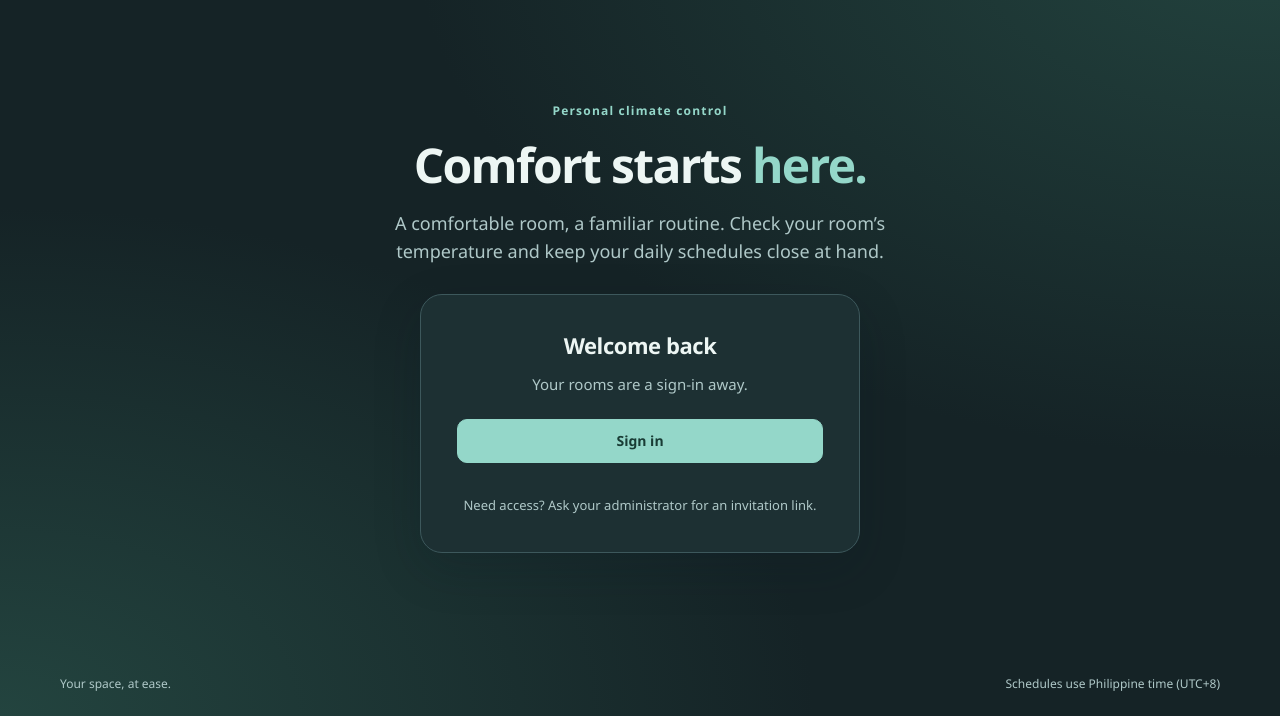
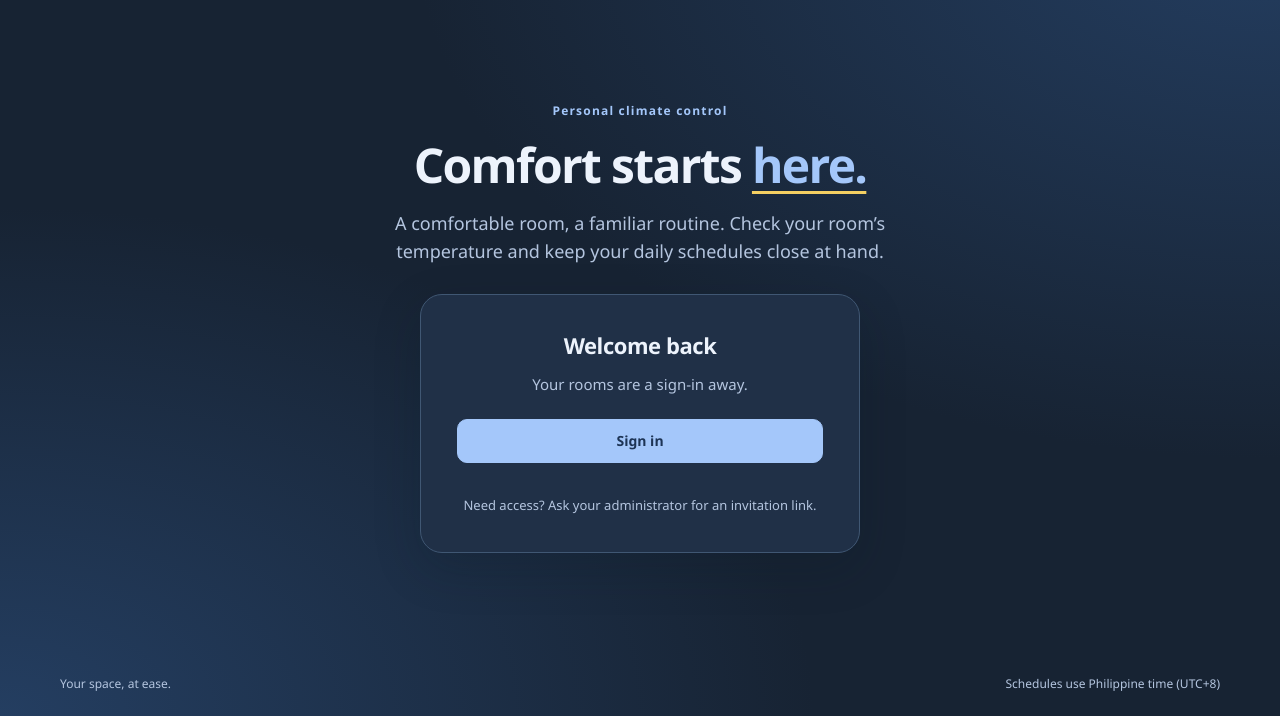
Before and after one commit to chiii321/Aircon, a plain HTML site: page web/index.html in a window 1280 px wide. Both pictures are taken after a click on the button "Dark mode". Shown: the part 84-800 px from the top of the page. Drawn offline with Linux system fonts and the light colour scheme.

Commit message:
Use gentle blue palette with a yellow brand accent

```diff
--- a/web/auth.css
+++ b/web/auth.css
@@ -48,7 +48,7 @@ body { min-height: 100dvh; display: flex; flex-direction: column; background: ra
 .intro p { max-width: 50ch; margin: 0 auto; }
 .welcome-access { width: min(100%, 440px); }
 .welcome-access .primary { margin-bottom: 8px; }
-.intro h1 em { color: var(--accent); font-style: normal; }
+.intro h1 em { color: var(--accent); font-style: normal; text-decoration: underline; text-decoration-color: var(--sunshine); text-decoration-thickness: 3px; text-underline-offset: 8px; }
 .welcome-label { display: block; color: var(--accent); font-size: 12px; font-weight: 600; letter-spacing: .1em; margin-bottom: 18px; }
 .welcome-access h2 { font-size: 22px; }
 @keyframes settle-in { from { opacity: 0; transform: translateY(10px); } to { opacity: 1; transform: translateY(0); } }
--- a/web/base.css
+++ b/web/base.css
@@ -8,18 +8,19 @@
   font-family: "Segoe UI", system-ui, -apple-system, sans-serif;
   color: var(--ink);
   background: var(--bg);
-  --bg: #f4f9f8;
+  --bg: #f5f8fd;
   --surface: #fff;
-  --soft: #edf5f3;
-  --ink: #203e43;
-  --muted: #536f74;
-  --line: #d8e7e3;
-  --accent: #126c63;
-  --accent-hover: #10665e;
-  --accent-soft: #e4f3ef;
+  --soft: #edf3fb;
+  --ink: #243955;
+  --muted: #576b86;
+  --line: #dce5f1;
+  --accent: #365f9d;
+  --accent-hover: #2c5088;
+  --accent-soft: #e6effc;
   --brand: #35458e;
-  --wash: #d8eeea;
-  --shadow: #1b615810;
+  --wash: #dce9fa;
+  --shadow: #284f8610;
+  --sunshine: #f4cf62;
   --on-accent: #fff;
   --success: #216b4a;
   --success-bg: #edf7f0;
@@ -63,10 +64,10 @@ input::placeholder { color: var(--muted); opacity: 1; }
 .skip-link:focus { transform: none; }
 :root[data-theme="dark"] {
     color-scheme: dark;
-    --bg: #152326; --surface: #1d3033; --soft: #263d40; --ink: #edf6f4;
-    --muted: #afc8c8; --line: #3d585c; --accent: #94d7c9; --accent-hover: #b6e7dc;
-    --accent-soft: #294944; --on-accent: #193c35; --brand: #b1bfff;
-    --wash: #23443f; --shadow: #081b2433;
+    --bg: #172333; --surface: #203047; --soft: #293d57; --ink: #edf3fc;
+    --muted: #b4c5df; --line: #405773; --accent: #a4c7fa; --accent-hover: #c3dbff;
+    --accent-soft: #2b4365; --on-accent: #1d3455; --brand: #b1bfff;
+    --wash: #243e61; --shadow: #081b2433;
     --success: #93dfb2; --success-bg: #1d352d;
     --warning: #f0ce8c; --warning-bg: #372f22;
     --error: #ffadb4; --error-bg: #3b262f;
```
Also changed, not shown: docs/website-checks.md (+1 -1 lines).
